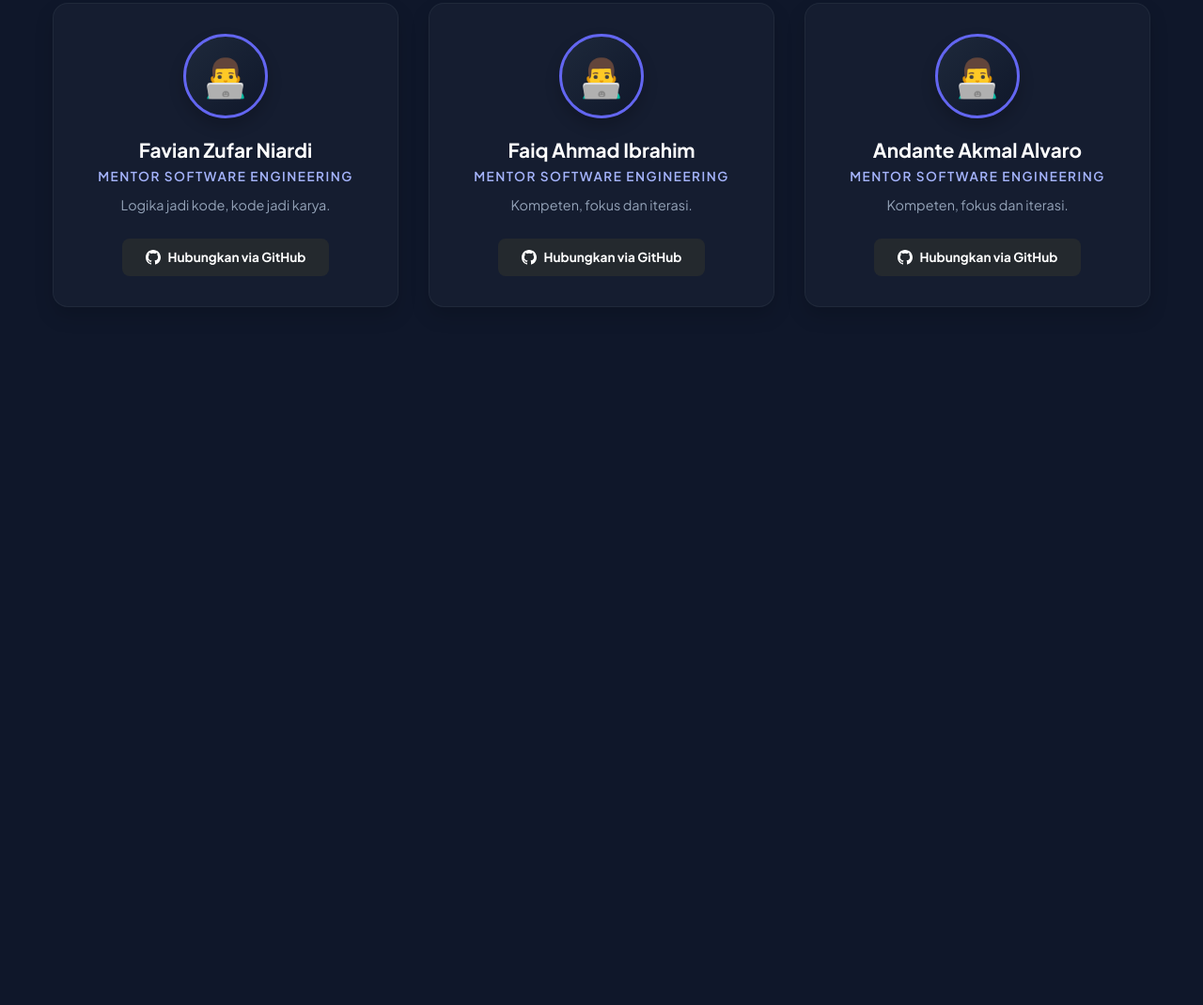
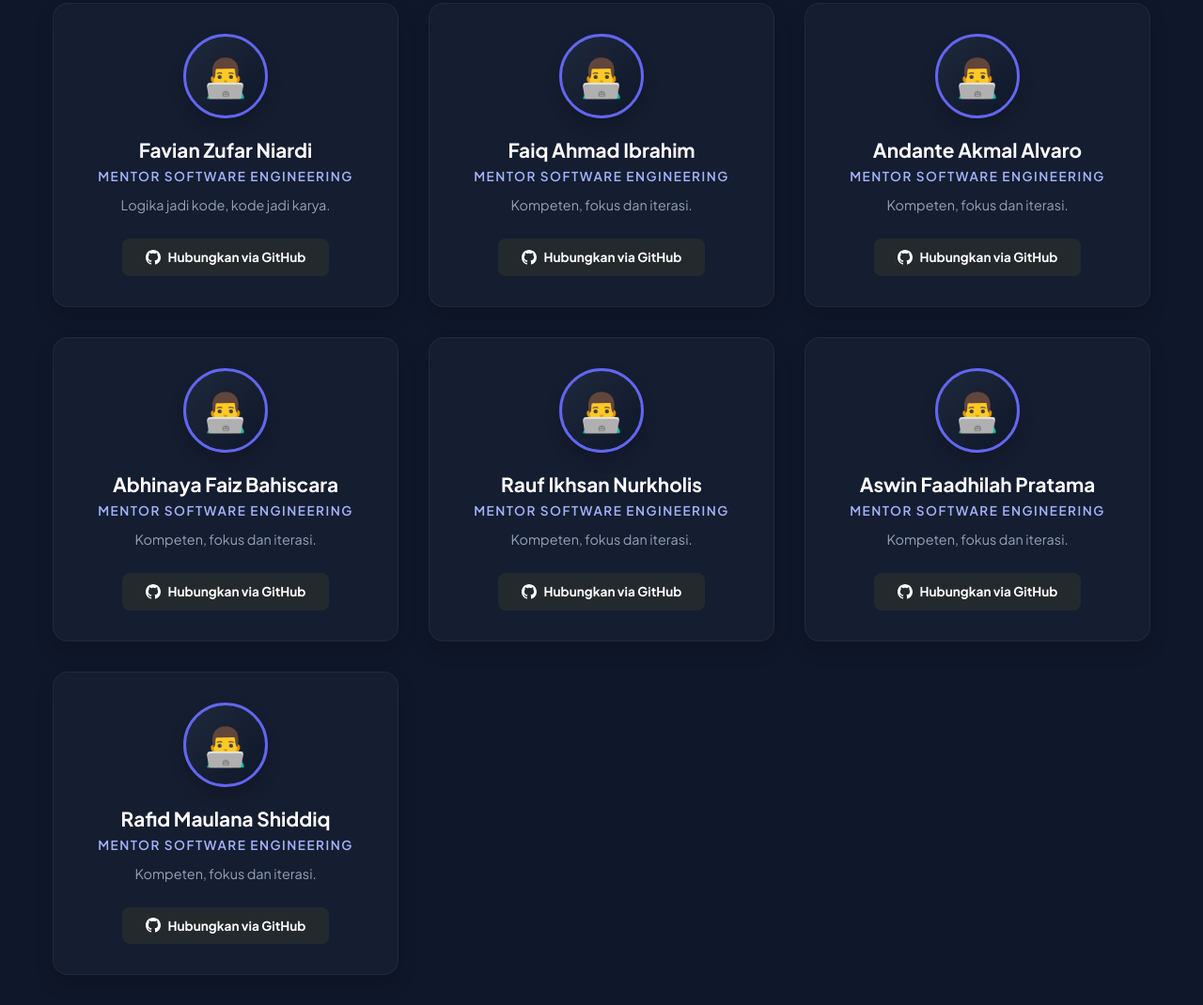
Before and after one commit to retno412/materi_tkjt, a plain HTML site: page club-teams.html in a window 1280 px wide. Shown: the part 663-1733 px from the top of the page at 94% size. Before the commit the page ends 1022 px from the top, so only its background shows below. Drawn offline with Linux system fonts and the light colour scheme.

Commit message:
Add member cards for software engineering mentors

```diff
--- a/club-teams.html
+++ b/club-teams.html
@@ -263,6 +263,67 @@
                 </a>
             </div>
 
+            <div class="member-card">
+                <div>
+                    <div class="avatar-circle">👨‍💻</div>
+                    <h3 class="profile-name">Abhinaya Faiz Bahiscara</h3>
+                    <div class="profile-role">Mentor Software Engineering</div>
+                    <p class="profile-desc">
+                        Kompeten, fokus dan iterasi.
+                    </p>
+                </div>
+                <a href="https://github.com/Abhi-p-jpg" target="_blank" class="btn-linkedin" style="background-color: #24292e;">
+                    <svg viewBox="0 0 24 24" style="fill: currentColor; width: 16px; height: 16px;"><path d="M12 0c-6.626 0-12 5.373-12 12 0 5.302 3.438 9.8 8.207 11.387.599.111.793-.261.793-.577v-2.234c-3.338.726-4.033-1.416-4.033-1.416-.546-1.387-1.333-1.756-1.333-1.756-1.089-.745.083-.729.083-.729 1.205.084 1.839 1.237 1.839 1.237 1.07 1.834 2.807 1.304 3.492.997.107-.775.418-1.305.762-1.604-2.665-.305-5.467-1.334-5.467-5.931 0-1.311.469-2.381 1.236-3.221-.124-.303-.535-1.524.117-3.176 0 0 1.008-.322 3.301 1.23.957-.266 1.983-.399 3.003-.404 1.02.005 2.047.138 3.006.404 2.291-1.552 3.297-1.23 3.297-1.23.653 1.653.242 2.874.118 3.176.77.84 1.235 1.911 1.235 3.221 0 4.609-2.807 5.624-5.479 5.921.43.372.823 1.102.823 2.222v3.293c0 .319.192.694.801.576 4.765-1.589 8.199-6.086 8.199-11.386 0-6.627-5.373-12-12-12z"/></svg>
+                    Hubungkan via GitHub
+                </a>
+            </div>
+
+            <div class="member-card">
+                <div>
+                    <div class="avatar-circle">👨‍💻</div>
+                    <h3 class="profile-name">Rauf Ikhsan Nurkholis</h3>
+                    <div class="profile-role">Mentor Software Engineering</div>
+                    <p class="profile-desc">
+                        Kompeten, fokus dan iterasi.
+                    </p>
+                </div>
+                <a href="https://github.com/" target="_blank" class="btn-linkedin" style="background-color: #24292e;">
+                    <svg viewBox="0 0 24 24" style="fill: currentColor; width: 16px; height: 16px;"><path d="M12 0c-6.626 0-12 5.373-12 12 0 5.302 3.438 9.8 8.207 11.387.599.111.793-.261.793-.577v-2.234c-3.338.726-4.033-1.416-4.033-1.416-.546-1.387-1.333-1.756-1.333-1.756-1.089-.745.083-.729.083-.729 1.205.084 1.839 1.237 1.839 1.237 1.07 1.834 2.807 1.304 3.492.997.107-.775.418-1.305.762-1.604-2.665-.305-5.467-1.334-5.467-5.931 0-1.311.469-2.381 1.236-3.221-.124-.303-.535-1.524.117-3.176 0 0 1.008-.322 3.301 1.23.957-.266 1.983-.399 3.003-.404 1.02.005 2.047.138 3.006.404 2.291-1.552 3.297-1.23 3.297-1.23.653 1.653.242 2.874.118 3.176.77.84 1.235 1.911 1.235 3.221 0 4.609-2.807 5.624-5.479 5.921.43.372.823 1.102.823 2.222v3.293c0 .319.192.694.801.576 4.765-1.589 8.199-6.086 8.199-11.386 0-6.627-5.373-12-12-12z"/></svg>
+                    Hubungkan via GitHub
+                </a>
+            </div>
+
+            <div class="member-card">
+                <div>
+                    <div class="avatar-circle">👨‍💻</div>
+                    <h3 class="profile-name">Aswin Faadhilah Pratama</h3>
+                    <div class="profile-role">Mentor Software Engineering</div>
+                    <p class="profile-desc">
+                        Kompeten, fokus dan iterasi.
+                    </p>
+                </div>
+                <a href="https://github.com/" target="_blank" class="btn-linkedin" style="background-color: #24292e;">
+                    <svg viewBox="0 0 24 24" style="fill: currentColor; width: 16px; height: 16px;"><path d="M12 0c-6.626 0-12 5.373-12 12 0 5.302 3.438 9.8 8.207 11.387.599.111.793-.261.793-.577v-2.234c-3.338.726-4.033-1.416-4.033-1.416-.546-1.387-1.333-1.756-1.333-1.756-1.089-.745.083-.729.083-.729 1.205.084 1.839 1.237 1.839 1.237 1.07 1.834 2.807 1.304 3.492.997.107-.775.418-1.305.762-1.604-2.665-.305-5.467-1.334-5.467-5.931 0-1.311.469-2.381 1.236-3.221-.124-.303-.535-1.524.117-3.176 0 0 1.008-.322 3.301 1.23.957-.266 1.983-.399 3.003-.404 1.02.005 2.047.138 3.006.404 2.291-1.552 3.297-1.23 3.297-1.23.653 1.653.242 2.874.118 3.176.77.84 1.235 1.911 1.235 3.221 0 4.609-2.807 5.624-5.479 5.921.43.372.823 1.102.823 2.222v3.293c0 .319.192.694.801.576 4.765-1.589 8.199-6.086 8.199-11.386 0-6.627-5.373-12-12-12z"/></svg>
+                    Hubungkan via GitHub
+                </a>
+            </div>
+
+
+            <div class="member-card">
+                <div>
+                    <div class="avatar-circle">👨‍💻</div>
+                    <h3 class="profile-name">Rafid Maulana Shiddiq</h3>
+                    <div class="profile-role">Mentor Software Engineering</div>
+                    <p class="profile-desc">
+                        Kompeten, fokus dan iterasi.
+                    </p>
+                </div>
+                <a href="https://github.com/" target="_blank" class="btn-linkedin" style="background-color: #24292e;">
+                    <svg viewBox="0 0 24 24" style="fill: currentColor; width: 16px; height: 16px;"><path d="M12 0c-6.626 0-12 5.373-12 12 0 5.302 3.438 9.8 8.207 11.387.599.111.793-.261.793-.577v-2.234c-3.338.726-4.033-1.416-4.033-1.416-.546-1.387-1.333-1.756-1.333-1.756-1.089-.745.083-.729.083-.729 1.205.084 1.839 1.237 1.839 1.237 1.07 1.834 2.807 1.304 3.492.997.107-.775.418-1.305.762-1.604-2.665-.305-5.467-1.334-5.467-5.931 0-1.311.469-2.381 1.236-3.221-.124-.303-.535-1.524.117-3.176 0 0 1.008-.322 3.301 1.23.957-.266 1.983-.399 3.003-.404 1.02.005 2.047.138 3.006.404 2.291-1.552 3.297-1.23 3.297-1.23.653 1.653.242 2.874.118 3.176.77.84 1.235 1.911 1.235 3.221 0 4.609-2.807 5.624-5.479 5.921.43.372.823 1.102.823 2.222v3.293c0 .319.192.694.801.576 4.765-1.589 8.199-6.086 8.199-11.386 0-6.627-5.373-12-12-12z"/></svg>
+                    Hubungkan via GitHub
+                </a>
+            </div>
+
         </div>
     </div>
 
```
